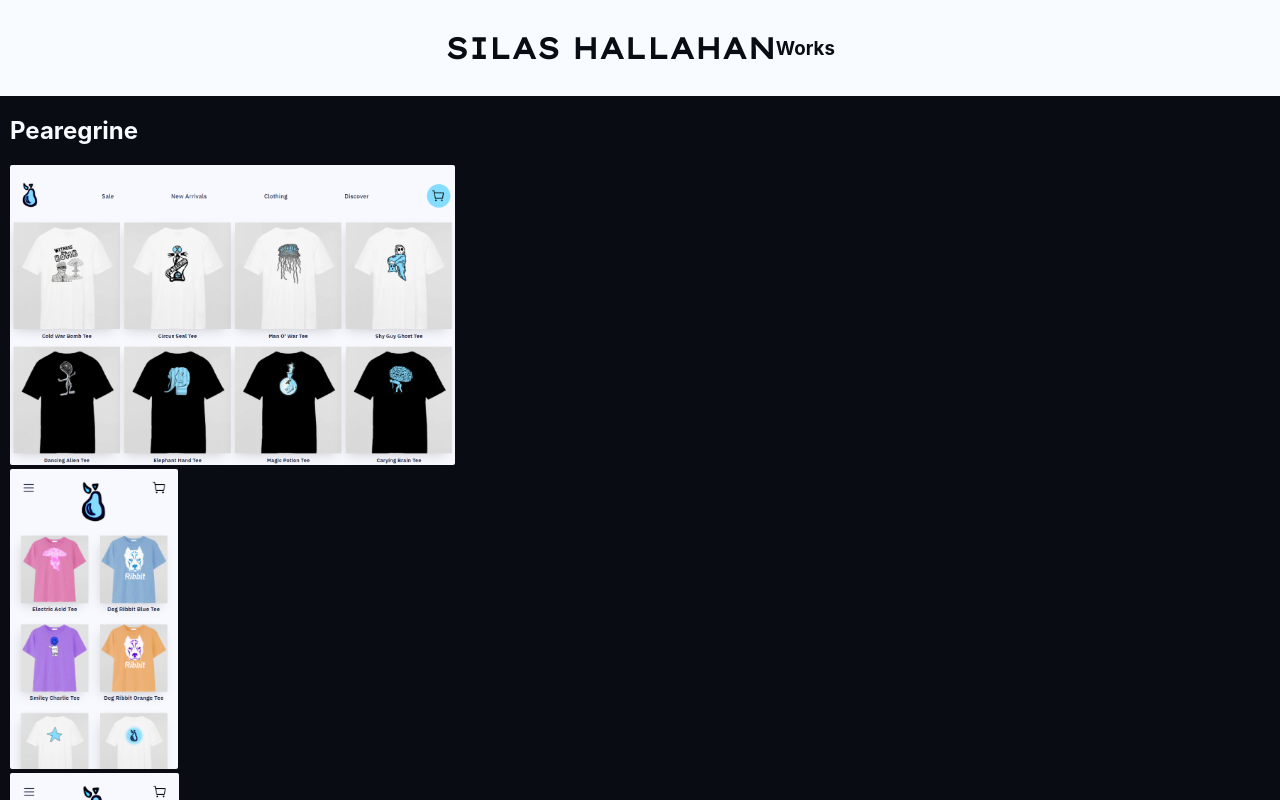
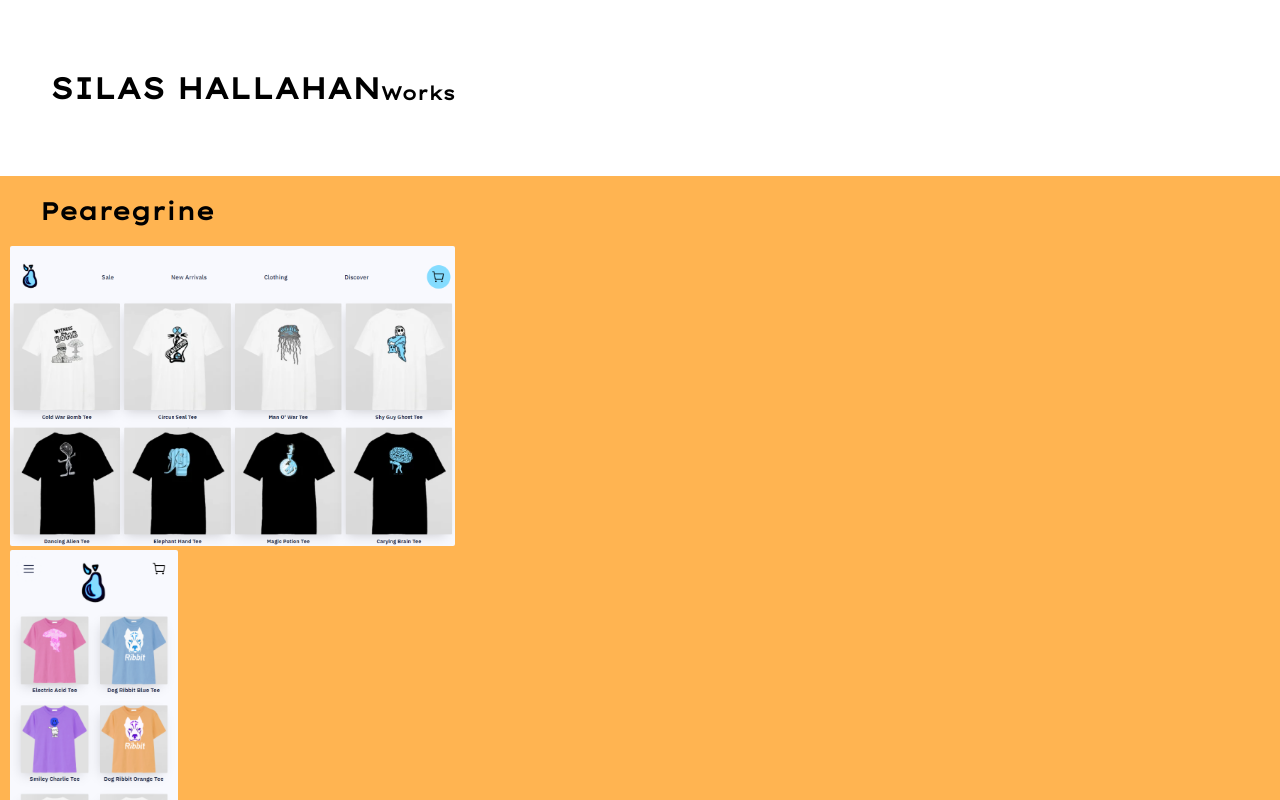
Before and after one commit to Loxphordex/simple-portfolio, a React (Create React App) app: page / in a window 1280 px wide. Shown: the top 800 px of the page. Built offline with nearby package versions, Linux system fonts and the light colour scheme.

Commit message:
light orange theme

```diff
--- a/src/Header/Header.scss
+++ b/src/Header/Header.scss
@@ -1,22 +1,28 @@
-$background-main: rgb(24, 28, 42);
+$background-main: rgb(10, 12, 20);
 $text-main: rgb(245, 246, 255);
+$highlight-color: rgb(129, 74, 11);
+$header-background: #e8ecf8;
 $section-height: 400px;
+
+.main-header {
+  padding: 40px;
+}
 
 .header-name {
   margin: 0;
-  text-align: center;
+  text-align: left;
   font-size: 22pt;
 }
 
 .hero {
   display: flex;
   flex-flow: wrap;
-  justify-content: center;
   align-items: center;
   padding: 30px 10px;
 }
 
 .sub-heading {
   margin: 0;
+  padding-top: 10px;
   font-size: 14pt;
 }
--- a/src/Header/Header.tsx
+++ b/src/Header/Header.tsx
@@ -2,7 +2,7 @@
 
 export default function Header() {
   return (
-    <header className='light' role='heading' aria-level={1}>
+    <header className='main-header' role='heading' aria-level={1}>
       <section className='hero'>
         <h1 className='heading theme-header header-name'>SILAS HALLAHAN</h1>
         <h2 className='sub-heading'>Works</h2>
--- a/src/Project/Project.scss
+++ b/src/Project/Project.scss
@@ -7,3 +7,9 @@
   max-height: 300px;
   border-radius: 2px;
 }
+
+.project-header {
+  margin: 0;
+  padding: 20px 30px;
+  font-family: 'Lexend Giga', sans-serif;
+}
--- a/src/Project/projectData.ts
+++ b/src/Project/projectData.ts
@@ -8,7 +8,7 @@
 
 const pearegrine: IProject = {
   name: 'Pearegrine',
-  theme: 'dark',
+  theme: 'cream-orange',
   images: images.pearegrine
 }
 
--- a/src/scheme.scss
+++ b/src/scheme.scss
@@ -1,11 +1,9 @@
 $background-main: rgb(10, 12, 20);
 $text-main: rgb(248, 251, 255);
 $section-height: 15em;
-
-* {
-  background-color: $background-main;
-  color: $text-main;
-}
+$highlight-color: rgb(129, 74, 11);
+$light-blue: #c9edff;
+$cream-orange: #ffb451;
 
 .region {
   min-height: $section-height;
@@ -19,10 +17,19 @@
 
 .light,
 .light * {
-  background-color: $text-main;
+  background-color: white;
   color: $background-main;
 }
 
-.heading {
+.light-blue {
+  background-color: $light-blue;
+}
+
+.cream-orange {
+  background-color: $cream-orange;
+}
+
+.heading,
+.hero {
   font-family: 'Lexend Giga', sans-serif;
 }
```
